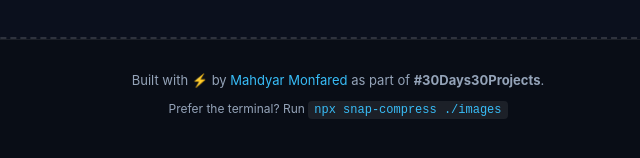
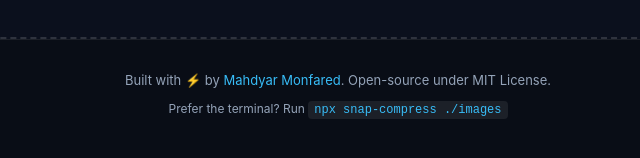
Before and after one commit to mahdyarmonfared/snap-compress, a website: page web/index.html in a window 1280 px wide. Shown: the part 526-684 px from the top of the page, 302-942 px from the left. Drawn offline with nearby package versions, Linux system fonts and the light colour scheme.

Commit message:
fix(web): remove challenge hashtag from footer

```diff
--- a/web/index.html
+++ b/web/index.html
@@ -101,7 +101,7 @@
   <!-- Summary Footer -->
   <footer class="footer">
     <div class="container footer-content">
-      <p>Built with ⚡ by <a href="https://github.com/mahdyarmonfared" target="_blank" rel="noopener">Mahdyar Monfared</a> as part of <strong>#30Days30Projects</strong>.</p>
+      <p>Built with ⚡ by <a href="https://github.com/mahdyarmonfared" target="_blank" rel="noopener">Mahdyar Monfared</a>. Open-source under MIT License.</p>
       <p class="terminal-note">Prefer the terminal? Run <code>npx snap-compress ./images</code></p>
     </div>
   </footer>
```
